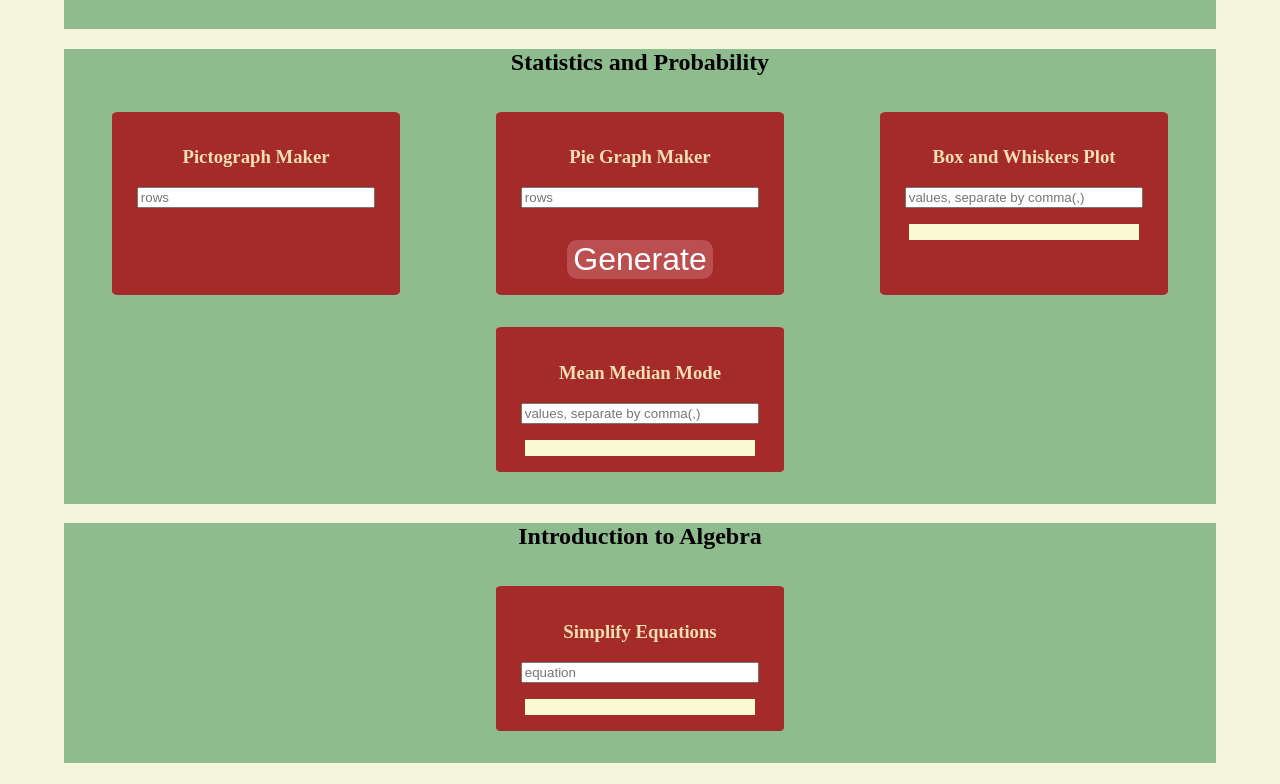
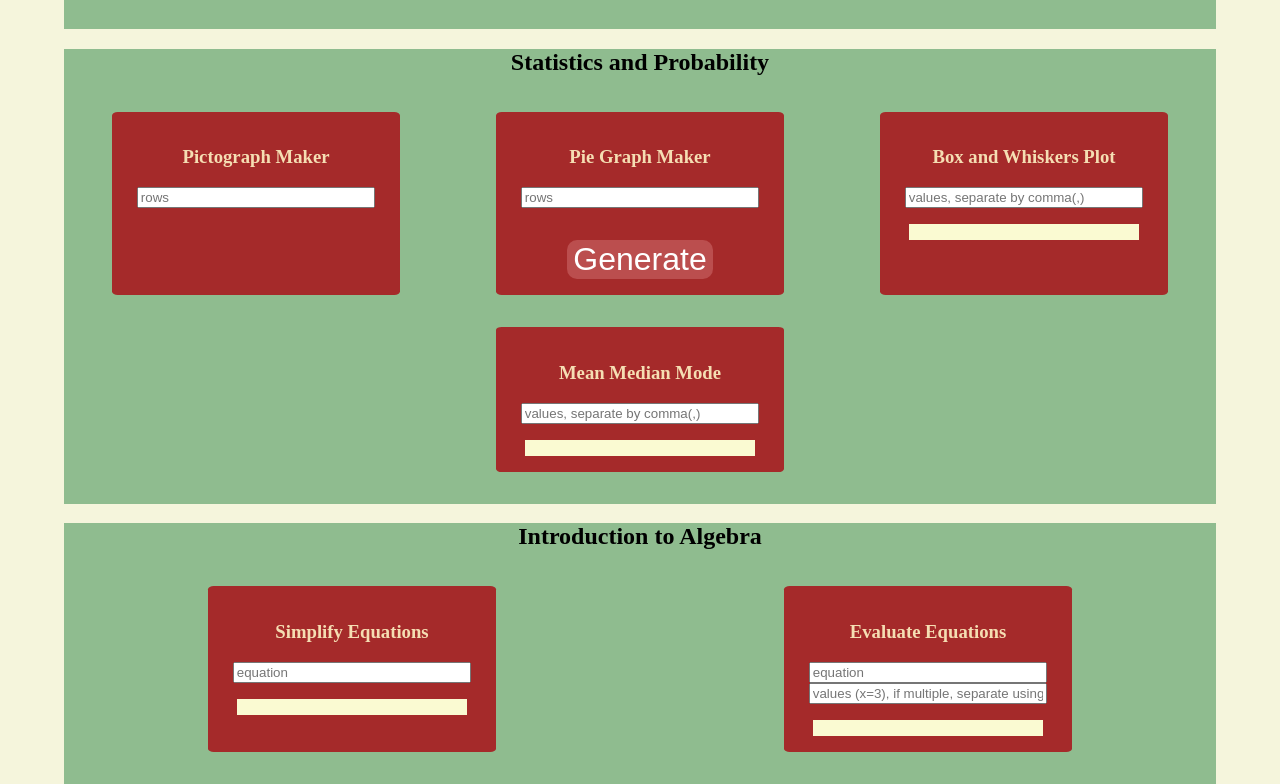
Before and after one commit to MathPack/mathpack.github.io, a plain HTML site: page index.html in a window 1280 px wide. Shown: the part 2686-3470 px from the top of the page. Before the commit the page ends 3449 px from the top, so only its background shows below. Drawn offline with nearby package versions, Linux system fonts and the light colour scheme.

Commit message:
Evaluate algebraic expressions

```diff
--- a/index.html
+++ b/index.html
@@ -277,12 +277,12 @@
                     <input type="text" placeholder="equation">
                     <div class="result"></div>
                 </article>
-                <!-- <article id="algebra_evaluate" onchange="algebra_evaluate()">
+                <article id="algebra_evaluate" onchange="algebra_evaluate()">
                     <h3>Evaluate Equations</h3>
                     <input type="text" placeholder="equation">
                     <input type="text" placeholder="values (x=3), if multiple, separate using comma">
                     <div class="result"></div>
-                </article> -->
+                </article>
 
             </div>
 
--- a/introduction_to_algebra.js
+++ b/introduction_to_algebra.js
@@ -15,7 +15,6 @@ function algebra_simplify() {
         previous = equation[i]
 
     }
-    console.log(correct)
     equation = correct
     let simplified = math.rationalize(math.simplify(equation))
     let result = simplified.toString()
@@ -33,7 +32,36 @@ function algebra_simplify() {
 function algebra_evaluate() {
     var parent = document.getElementById("algebra_evaluate")
     let equation = parent.children[1].value
+    let previous = ""
+    let correct = ""
+    for (i = 0; i < equation.length; i++) {
+        //check if the previous and current character are letters
+
+        if (previous.match(/[a-z]/i) && equation[i].match(/[a-z]/i)) {
+            //check if the two letters are the same
+            correct += "*" + equation[i]
+        }else{
+            correct += equation[i]
+        }
+        previous = equation[i]
+
+    }
+    equation = correct
+    let simplified = math.rationalize(math.simplify(equation))
     let values = parent.children[2].value
+    // remove spaces of value
+    while (values.includes(" ")) {
+        values = values.replace(" ", "")
+    }
+    // convert values into an objectlet values_object = {}
+    let values_object = {}
+    let values_array = values.split(",")
+    for (i = 0; i < values_array.length; i++) {
+        values_object[values_array[i].split("=")[0]] = parseFloat(values_array[i].split("=")[1])
+    }
+    console.log(simplified.toString(), values_object)
 
-
+    // evaluate the equation
+    let result = math.evaluate(simplified.toString(), values_object)
+    parent.children[3].innerHTML = result.toString()
 }
```
